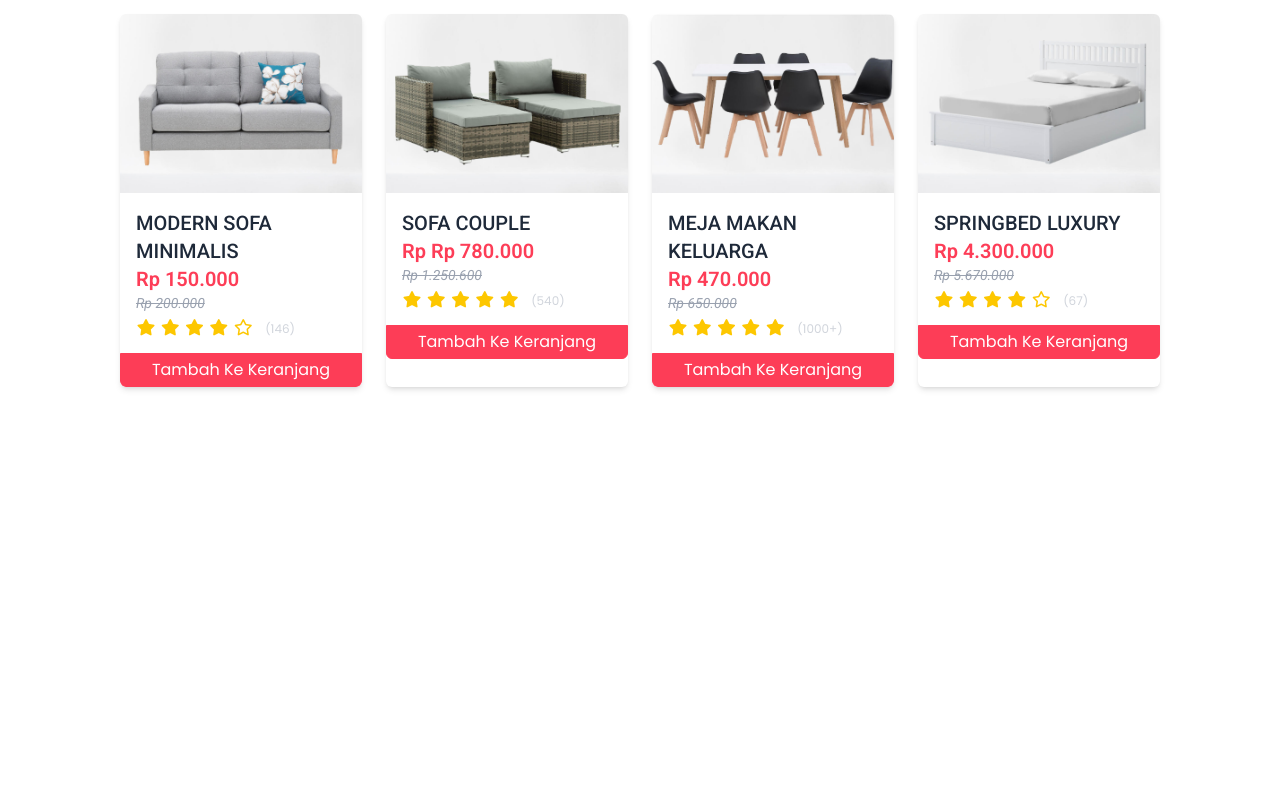
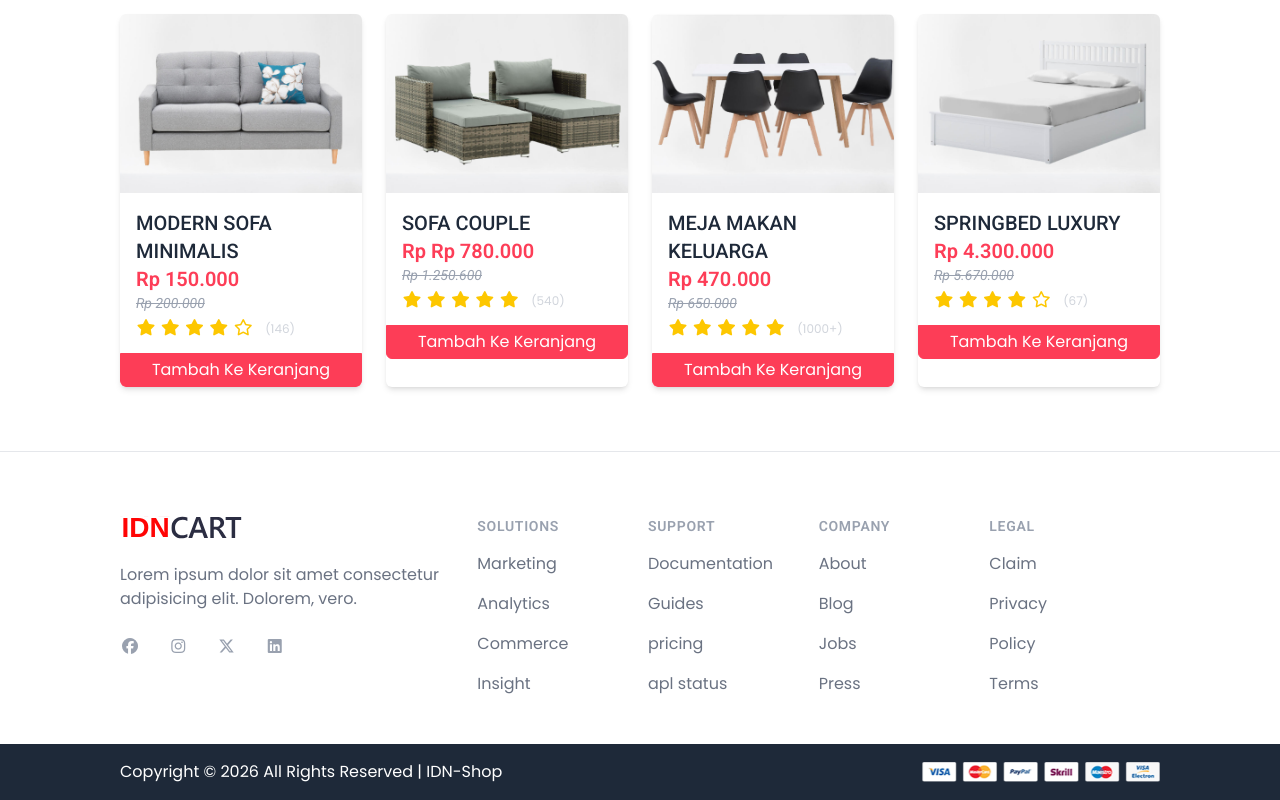
Before and after one commit to aryatino/IDN-Shop-Project, a website built with Vite: page index.html in a window 1280 px wide. Shown: the part 2055-2855 px from the top of the page. Before the commit the page ends 2506 px from the top, so only its background shows below. Built offline with nearby package versions, Linux system fonts and the light colour scheme.

Commit message:
penambahan footer dan copyright

```diff
--- a/index.html
+++ b/index.html
@@ -349,7 +349,9 @@
 
     <!-- ad section -->
     <div class="container pb-26 mb-20">
+      <a href="">
       <img class="w-full" src="public/images/offer.jpg" alt="" />
+      </a>
     </div>
     <!-- ad section end -->
 
@@ -612,5 +614,77 @@
       </div>
     </div>
     <!-- product section end -->
+
+    <!-- footer -->
+     <footer class="pt-16 pb-12 bg-white border-t border-gray-200">
+      <div class="container grid grid-cols-3 gap-8">
+        <!-- footer content -->
+         <div class="h-20 col-span-1 space-y-6">
+          <img src="public/images/logo.svg" alt="">
+          <p class="text-gray-500">Lorem ipsum dolor sit amet consectetur adipisicing elit. Dolorem, vero.</p>
+          <div class="space-x-6">
+              <a class="text-gray-400 hover:text-gray-500" href=""><i class="fa-brands fa-facebook"></i></a>
+              <a class="text-gray-400 hover:text-gray-500" href=""><i class="fa-brands fa-instagram"></i></a>
+              <a class="text-gray-400 hover:text-gray-500" href=""><i class="fa-brands fa-x-twitter"></i></a>
+              <a class="text-gray-400 hover:text-gray-500" href=""><i class="fa-brands fa-linkedin"></i></a>
+          </div>
+         </div>
+        <!-- footer content end -->
+         <!-- footer links -->
+          <div class="col-span-2 grid grid-cols-2">
+            <div class="grid grid-cols-2">
+              <div>
+                <h3 class="text-sm font-semibold uppercase text-gray-400 tracking-wider">solutions</h3>
+                <div class="mt-4 space-y-4">
+                  <a class="text-base text-gray-500 hover:text-gray-900 block" href="">Marketing</a>
+                  <a class="text-base text-gray-500 hover:text-gray-900 block" href="">Analytics</a>
+                  <a class="text-base text-gray-500 hover:text-gray-900 block" href="">Commerce</a>
+                  <a class="text-base text-gray-500 hover:text-gray-900 block" href="">Insight</a>
+                </div>
+              </div>
+              <div>
+                <h3 class="text-sm font-semibold uppercase text-gray-400 tracking-wider">support</h3>
+                <div class="mt-4 space-y-4">
+                  <a class="text-base text-gray-500 hover:text-gray-900 block" href="">Documentation</a>
+                  <a class="text-base text-gray-500 hover:text-gray-900 block" href="">Guides</a>
+                  <a class="text-base text-gray-500 hover:text-gray-900 block" href="">pricing</a>
+                  <a class="text-base text-gray-500 hover:text-gray-900 block" href="">apl status</a>
+                </div>
+              </div>
+            </div>
+            <div class="grid grid-cols-2">
+              <div>
+                <h3 class="text-sm font-semibold uppercase text-gray-400 tracking-wider">Company</h3>
+                <div class="mt-4 space-y-4">
+                  <a class="text-base text-gray-500 hover:text-gray-900 block" href="">About</a>
+                  <a class="text-base text-gray-500 hover:text-gray-900 block" href="">Blog</a>
+                  <a class="text-base text-gray-500 hover:text-gray-900 block" href="">Jobs</a>
+                  <a class="text-base text-gray-500 hover:text-gray-900 block" href="">Press</a>
+                </div>
+              </div>
+              <div>
+                <h3 class="text-sm font-semibold uppercase text-gray-400 tracking-wider">Legal</h3>
+                <div class="mt-4 space-y-4">
+                  <a class="text-base text-gray-500 hover:text-gray-900 block" href="">Claim</a>
+                  <a class="text-base text-gray-500 hover:text-gray-900 block" href="">Privacy</a>
+                  <a class="text-base text-gray-500 hover:text-gray-900 block" href="">Policy</a>
+                  <a class="text-base text-gray-500 hover:text-gray-900 block" href="">Terms</a>
+                </div>
+              </div>
+            </div>
+          </div>
+         <!-- footer links end -->
+      </div>
+     </footer>
+    <!-- footer end -->
+
+    <!-- copyright -->
+     <div class="bg-gray-800 py-4">
+      <div class="container flex justify-between items-center">
+        <p class="text-white">Copyright &copy; 2026 All Rights Reserved | IDN-Shop</p>
+        <img class="h-5" src="public/images/methods.png" alt="">
+      </div>
+     </div>
+    <!-- copyright end -->
   </body>
 </html>
```
